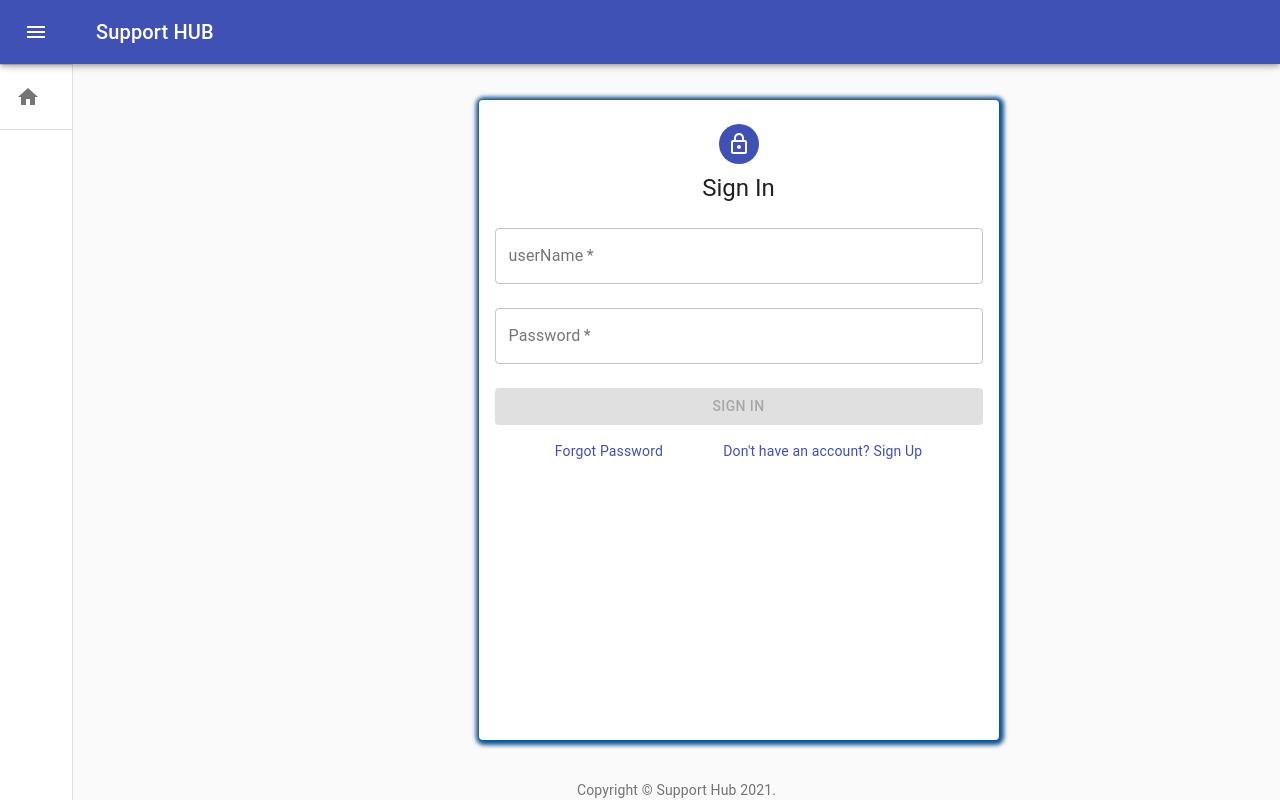
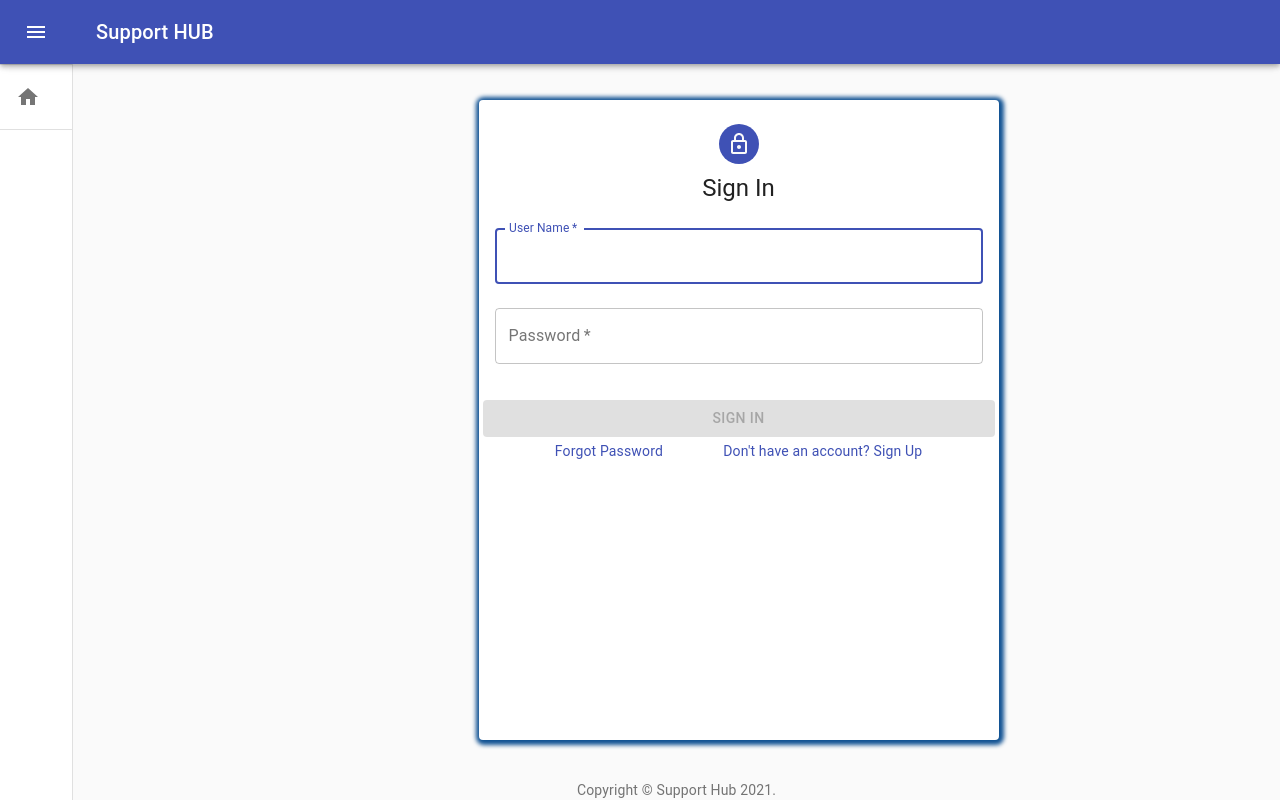
Before and after one commit to ignite-plus-2021/support_front, a React (Create React App) app: page /login in a window 1280 px wide. Built offline with nearby package versions, Linux system fonts and the light colour scheme.

Commit message:
made changes to sigin page

```diff
--- a/src/components/homePage.jsx
+++ b/src/components/homePage.jsx
@@ -1,31 +1,16 @@
 import React, { useState } from "react";
-import Avatar from "@material-ui/core/Avatar";
 import Button from "@material-ui/core/Button";
-import CssBaseline from "@material-ui/core/CssBaseline";
-import TextField from "@material-ui/core/TextField";
-import Link from "@material-ui/core/Link";
 import Grid from "@material-ui/core/Grid";
-import LockOutlinedIcon from "@material-ui/icons/LockOutlined";
-import Typography from "@material-ui/core/Typography";
 import { makeStyles } from "@material-ui/core/styles";
-import Container from "@material-ui/core/Container";
-import FormControl from "@material-ui/core/FormControl";
-import FormControlLabel from "@material-ui/core/FormControlLabel";
-import FormLabel from "@material-ui/core/FormLabel";
-import Radio from "@material-ui/core/Radio";
-import RadioGroup from "@material-ui/core/RadioGroup";
 import axios from "axios";
 import SaveIcon from '@material-ui/icons/Save';
 import AddAPhotoIcon from '@material-ui/icons/AddAPhoto';
 import AirplayIcon from '@material-ui/icons/Airplay';
+import { useHistory  as UseHistory} from "react-router-dom";
 
 
 
 const UseStyles = makeStyles((theme) => ({
-
-root:{
-
-},
 
 
 button:{
@@ -39,12 +24,9 @@ height:"140px",
 
 },
 
-p:{
-fontStyle:"bold",
-}
-
 
 }));
+
 
 
 
@@ -52,6 +34,10 @@ fontStyle:"bold",
  export const homePage = () => {
 
     const classes = UseStyles();
+    let history = UseHistory();
+
+
+
 
   return (
     <div className={classes.root}>
@@ -65,7 +51,9 @@ fontStyle:"bold",
                 color="primary"
                 size="large"
                 className={classes.button}
-
+                onClick={()=>{
+                    history.push("/login");
+                }}
             >
                 <div className={classes.buttonlabel}>
                     <p>Accessing from Mobile?</p>
@@ -82,7 +70,9 @@ fontStyle:"bold",
                 color="primary"
                 size="large"
                 className={classes.button}
-
+                onClick={()=>{
+                    history.push("/");
+                }}
             >
                 <div className={classes.buttonlabel}>
                     <p>Accessing from Desktop?</p>
@@ -97,6 +87,9 @@ fontStyle:"bold",
                 color="primary"
                 size="large"
                 className={classes.button}
+                onClick={()=>{
+                    history.push("/");
+                }}
             >
                 <div className={classes.buttonlabel}>
                     <p> My Requests</p>
@@ -109,6 +102,9 @@ fontStyle:"bold",
                 color="primary"
                 size="large"
                 className={classes.button}
+                onClick={()=>{
+                    history.push("/");
+                }}
             >
                 <div className={classes.buttonlabel}>
                     <p>Admin Dashboard</p>
--- a/src/components/login/SignIn.jsx
+++ b/src/components/login/SignIn.jsx
@@ -121,13 +121,18 @@ export default function SignIn() {
 
                 <Grid item xs={12}>
                 <TextField
+                  autoComplete="name"
+                  name="firstName"
                   variant="outlined"
                   required
                   fullWidth
                   id="userName"
-                        label="userName"
-                        name="userName"
-                        autoComplete="userName"
+                  label="User Name"
+                  autoFocus
+                  onChange={(event) => {
+                    setUserName(event.target.value);
+                  }}
+                  value={userName}
                  />
                  </Grid>
 
@@ -137,15 +142,15 @@ export default function SignIn() {
                   variant="outlined"
                   required
                   fullWidth
-                        name="password"
                   label="Password"
                   type="password"
                   id="password"
-                        autoComplete="current-password"
+                  onChange={(event) => {
+                    setPassword(event.target.value);
+                  }}
+                  value={password}
                   />
                   </Grid>
-                </Grid>
-
 
 
 
@@ -164,16 +169,17 @@ export default function SignIn() {
                       Sign In
                     </Button>
 
+                </Grid>
 
-                <Grid container justifyContent="space-evenly">
+                <Grid container justifyContent="space-evenly"  >
 
-                    <Grid item   >
+                    <Grid item  >
                       <Link href="#" variant="body2">
                         Forgot Password
                       </Link>
                     </Grid>
 
-                    <Grid item   >
+                    <Grid item >
                       <Link href="#" variant="body2">
                         Don't have an account? Sign Up
                       </Link>
```
Lines whose indentation alone changed are shown as unchanged.
